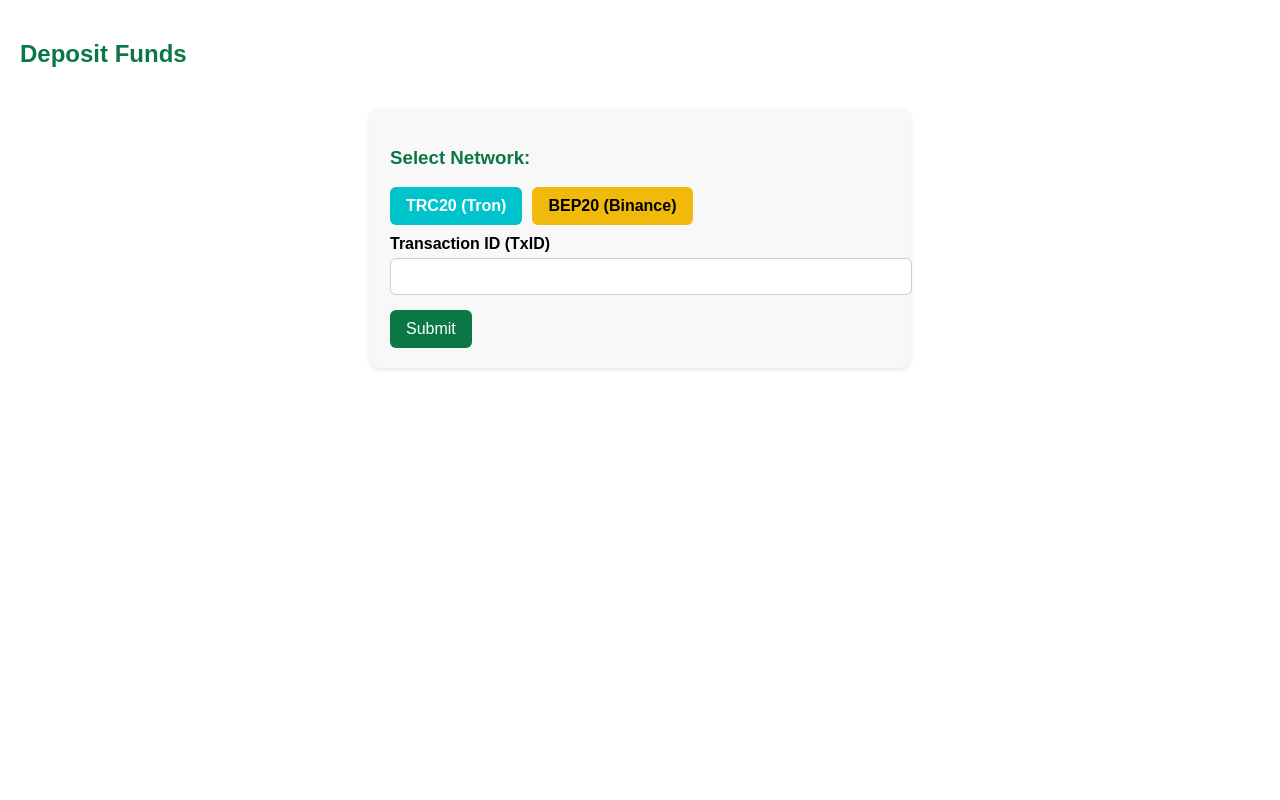
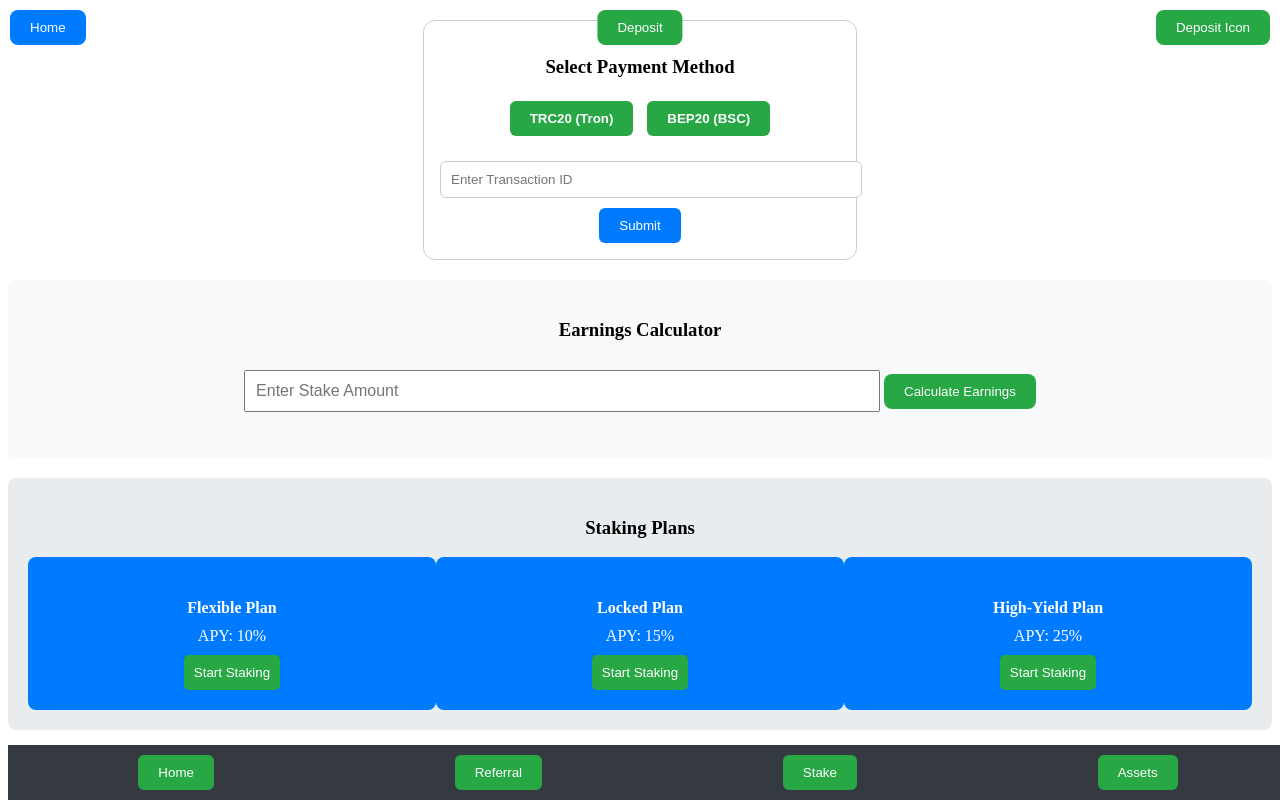
Before and after one commit to Moneyard/Moneyard-Crypto-Staking, a website: page public/dashboard.html in a window 1280 px wide. Drawn offline with Linux system fonts and the light colour scheme.

Commit message:
Update dashboard.html

```diff
--- a/public/dashboard.html
+++ b/public/dashboard.html
@@ -6,147 +6,256 @@
   <title>Moneyard Dashboard</title>
   <link rel="stylesheet" href="styles.css" />
   <style>
-    body {
-      font-family: Arial, sans-serif;
+    /* Styling for the deposit section */
+    .deposit-methods {
       background: #fff;
-      margin: 0;
-      padding: 0;
+      border: 1px solid #ccc;
+      border-radius: 12px;
+      padding: 16px;
+      margin: 20px auto;
+      max-width: 400px;
+      text-align: center;
     }
-    .container {
-      padding: 20px;
+    .network-btn {
+      padding: 10px 20px;
+      margin: 5px;
+      border-radius: 6px;
+      border: none;
+      cursor: pointer;
+      font-weight: bold;
     }
-    h2, h3 {
-      color: #0a7745;
+    .active-network {
+      background-color: #007bff;
+      color: #fff;
     }
-    .deposit-section {
-      background: #f8f8f8;
-      padding: 20px;
-      border-radius: 10px;
-      max-width: 500px;
-      margin: 40px auto;
-      box-shadow: 0 2px 5px rgba(0,0,0,0.1);
+    .wallet-display {
+      margin-top: 15px;
+      display: none;
     }
-    .form-group {
-      margin-bottom: 15px;
+    .wallet-display.active {
+      display: block;
     }
-    label {
-      display: block;
-      font-weight: bold;
-      margin-bottom: 5px;
+    .copy-btn {
+      margin-top: 5px;
+      background-color: #28a745;
+      color: white;
+      padding: 6px 12px;
+      border: none;
+      border-radius: 4px;
+      cursor: pointer;
     }
-    input[type="text"], input[type="number"] {
+    .qr-code {
+      margin-top: 10px;
+      width: 150px;
+      height: 150px;
+    }
+    .form-section {
+      margin-top: 20px;
+    }
+    input[type="text"] {
+      padding: 10px;
       width: 100%;
-      padding: 10px;
       border: 1px solid #ccc;
       border-radius: 6px;
-    }
-    button {
-      background-color: #0a7745;
-      color: white;
-      border: none;
-      padding: 10px 16px;
-      border-radius: 6px;
-      cursor: pointer;
-      font-size: 16px;
-    }
-    .network-buttons {
-      display: flex;
-      gap: 10px;
       margin-bottom: 10px;
     }
-    .network-btn {
-      padding: 10px 16px;
-      font-weight: bold;
+    button.submit-deposit {
+      background-color: #007bff;
+      color: white;
+      padding: 10px 20px;
       border: none;
       border-radius: 6px;
       cursor: pointer;
     }
-    .trc20-btn {
-      background-color: #00c4cc;
+    /* Earnings calculator styling */
+    .earnings-calculator {
+      margin: 20px 0;
+      padding: 20px;
+      background: #f8f9fa;
+      border-radius: 8px;
+      text-align: center;
+    }
+    .earnings-calculator input {
+      padding: 10px;
+      margin: 10px 0;
+      width: 50%;
+      font-size: 16px;
+    }
+    .earnings-calculator button {
+      background-color: #28a745;
+      padding: 10px 20px;
+      border: none;
+      border-radius: 8px;
       color: white;
+      cursor: pointer;
     }
-    .bep20-btn {
-      background-color: #f0b90b;
-      color: black;
+    /* Staking section styling */
+    .staking-section {
+      margin: 20px 0;
+      padding: 20px;
+      background: #e9ecef;
+      border-radius: 8px;
+      text-align: center;
     }
-    #walletAddressContainer {
-      background: #fff;
-      border: 1px dashed #ccc;
+    .staking-plans {
+      display: flex;
+      justify-content: space-around;
+    }
+    .plan {
+      background-color: #007bff;
+      padding: 20px;
+      color: white;
+      border-radius: 8px;
+      width: 30%;
+    }
+    .plan h4 {
+      margin-bottom: 10px;
+    }
+    .plan p {
+      margin: 10px 0;
+    }
+    /* Footer Styling */
+    footer {
+      position: fixed;
+      bottom: 0;
+      width: 100%;
+      background-color: #343a40;
+      color: white;
       padding: 10px;
+      text-align: center;
+      display: flex;
+      justify-content: space-around;
+    }
+    footer button {
+      background-color: #28a745;
+      color: white;
+      padding: 10px 20px;
+      border: none;
       border-radius: 6px;
+      cursor: pointer;
     }
-    #walletAddress {
-      width: 100%;
-      padding: 8px;
-      margin-bottom: 8px;
-      font-size: 14px;
-      border-radius: 5px;
-      border: 1px solid #ccc;
+    footer button:hover {
+      background-color: #218838;
     }
   </style>
 </head>
 <body>
-  <div class="container">
-    <h2>Deposit Funds</h2>
 
-    <div class="deposit-section">
-      <!-- Payment Method Selection -->
-      <h3>Select Network:</h3>
-      <div class="network-buttons">
-        <button onclick="showAddress('TRC20')" class="network-btn trc20-btn">TRC20 (Tron)</button>
-        <button onclick="showAddress('BEP20')" class="network-btn bep20-btn">BEP20 (Binance)</button>
-      </div>
+  <!-- Deposit Button -->
+  <button id="topDepositBtn" style="position: absolute; top: 10px; left: 50%; transform: translateX(-50%); background-color: #28a745; color: white; padding: 10px 20px; border: none; border-radius: 8px;">Deposit</button>
 
-      <!-- Wallet Address Display -->
-      <div id="walletAddressContainer" style="display:none; margin-top:10px;">
-        <label><strong>Wallet Address:</strong></label>
-        <input type="text" id="walletAddress" readonly />
-        <button onclick="copyWalletAddress()">Copy to Clipboard</button>
-      </div>
+  <!-- Deposit Method Section (TRC20 / BEP20) -->
+  <div class="deposit-methods">
+    <h3>Select Payment Method</h3>
+    <button class="network-btn" id="trc20Btn">TRC20 (Tron)</button>
+    <button class="network-btn" id="bep20Btn">BEP20 (BSC)</button>
 
-      <!-- Transaction ID -->
-      <div class="form-group">
-        <label for="txid">Transaction ID (TxID)</label>
-        <input type="text" id="txid" required />
-      </div>
+    <!-- TRC20 Wallet Address Display -->
+    <div id="trc20Display" class="wallet-display">
+      <p><strong>TRC20 Wallet Address:</strong></p>
+      <input type="text" id="trc20Address" readonly value="T9zP14ryhxcKJ7fN2uRDFpWz5z5UVeZzX8">
+      <button class="copy-btn" onclick="copyToClipboard('trc20Address')">Copy</button>
+      <img src="https://api.qrserver.com/v1/create-qr-code/?data=T9zP14ryhxcKJ7fN2uRDFpWz5z5UVeZzX8&size=150x150" alt="TRC20 QR" class="qr-code">
+    </div>
 
-      <!-- Submit Button -->
-      <button onclick="submitDeposit()">Submit</button>
+    <!-- BEP20 Wallet Address Display -->
+    <div id="bep20Display" class="wallet-display">
+      <p><strong>BEP20 Wallet Address:</strong></p>
+      <input type="text" id="bep20Address" readonly value="0x7aF6b3C3Fe89496AE8F18d11191E645Aa945DdF2">
+      <button class="copy-btn" onclick="copyToClipboard('bep20Address')">Copy</button>
+      <img src="https://api.qrserver.com/v1/create-qr-code/?data=0x7aF6b3C3Fe89496AE8F18d11191E645Aa945DdF2&size=150x150" alt="BEP20 QR" class="qr-code">
+    </div>
+
+    <!-- Transaction ID & Submit -->
+    <div class="form-section">
+      <input type="text" id="transactionID" placeholder="Enter Transaction ID">
+      <button class="submit-deposit" onclick="submitDeposit()">Submit</button>
     </div>
   </div>
 
+  <!-- Earnings Calculator -->
+  <div class="earnings-calculator">
+    <h3>Earnings Calculator</h3>
+    <input type="number" id="stakeAmount" placeholder="Enter Stake Amount">
+    <button onclick="calculateEarnings()">Calculate Earnings</button>
+    <p id="estimatedEarnings"></p>
+  </div>
+
+  <!-- Staking Section -->
+  <div class="staking-section">
+    <h3>Staking Plans</h3>
+    <div class="staking-plans">
+      <div class="plan">
+        <h4>Flexible Plan</h4>
+        <p>APY: 10%</p>
+        <button>Start Staking</button>
+      </div>
+      <div class="plan">
+        <h4>Locked Plan</h4>
+        <p>APY: 15%</p>
+        <button>Start Staking</button>
+      </div>
+      <div class="plan">
+        <h4>High-Yield Plan</h4>
+        <p>APY: 25%</p>
+        <button>Start Staking</button>
+      </div>
+    </div>
+  </div>
+
+  <!-- Icon Deposit Button (Unchanged) -->
+  <button id="iconDepositBtn" style="position: absolute; top: 10px; right: 10px; background-color: #28a745; color: white; padding: 10px 20px; border: none; border-radius: 8px;">Deposit Icon</button>
+
+  <!-- Home Button -->
+  <button id="homeBtn" style="position: absolute; top: 10px; left: 10px; background-color: #007bff; color: white; padding: 10px 20px; border: none; border-radius: 8px;">Home</button>
+
+  <!-- Footer -->
+  <footer>
+    <button id="homeFooterBtn">Home</button>
+    <button id="referralFooterBtn">Referral</button>
+    <button id="stakeFooterBtn">Stake</button>
+    <button id="assetsFooterBtn">Assets</button>
+  </footer>
+
+  <!-- Script to handle selection and clipboard -->
   <script>
-    const walletAddresses = {
-      TRC20: "TX5uK3a7y9HUNgBtPgEbEbsm9wRJwtrN2X",
-      BEP20: "0xA91d1c05bDf14a34Dc48Bd0C23cD7CdD01797eB5"
-    };
+    // Toggle between TRC20 and BEP20 wallets
+    let trc20Btn = document.getElementById('trc20Btn');
+    let bep20Btn = document.getElementById('bep20Btn');
+    let trc20Display = document.getElementById('trc20Display');
+    let bep20Display = document.getElementById('bep20Display');
 
-    function showAddress(network) {
-      const address = walletAddresses[network];
-      document.getElementById('walletAddress').value = address;
-      document.getElementById('walletAddressContainer').style.display = 'block';
+    trc20Btn.addEventListener('click', function() {
+      trc20Display.classList.add('active');
+      bep20Display.classList.remove('active');
+    });
+
+    bep20Btn.addEventListener('click', function() {
+      bep20Display.classList.add('active');
+      trc20Display.classList.remove('active');
+    });
+
+    // Copy wallet address to clipboard
+    function copyToClipboard(id) {
+      let copyText = document.getElementById(id);
+      copyText.select();
+      copyText.setSelectionRange(0, 99999); // For mobile devices
+      document.execCommand("copy");
+      alert("Copied to clipboard: " + copyText.value);
     }
 
-    function copyWalletAddress() {
-      const addressField = document.getElementById('walletAddress');
-      addressField.select();
-      addressField.setSelectionRange(0, 99999); // For mobile
-      navigator.clipboard.writeText(addressField.value).then(() => {
-        alert('Address copied to clipboard!');
-      });
+    // Submit deposit (you can integrate backend API here)
+    function submitDeposit() {
+      let transactionID = document.getElementById('transactionID').value;
+      alert("Deposit Submitted with Transaction ID: " + transactionID);
+      // Here you would send the transaction ID to your backend API
     }
 
-    function submitDeposit() {
-      const txid = document.getElementById("txid").value;
-      const selectedAddress = document.getElementById("walletAddress").value;
-
-      if (!selectedAddress || !txid) {
-        alert("Please select a network and enter the Transaction ID.");
-        return;
-      }
-
-      // Replace this with your backend POST logic
-      alert("Deposit Submitted!\nTxID: " + txid + "\nTo Address: " + selectedAddress);
+    // Earnings Calculator
+    function calculateEarnings() {
+      let stakeAmount = document.getElementById('stakeAmount').value;
+      let earnings = stakeAmount * 0.1; // Example APY of 10%
+      document.getElementById('estimatedEarnings').innerText = "Estimated Earnings: $" + earnings;
     }
   </script>
 </body>
```
